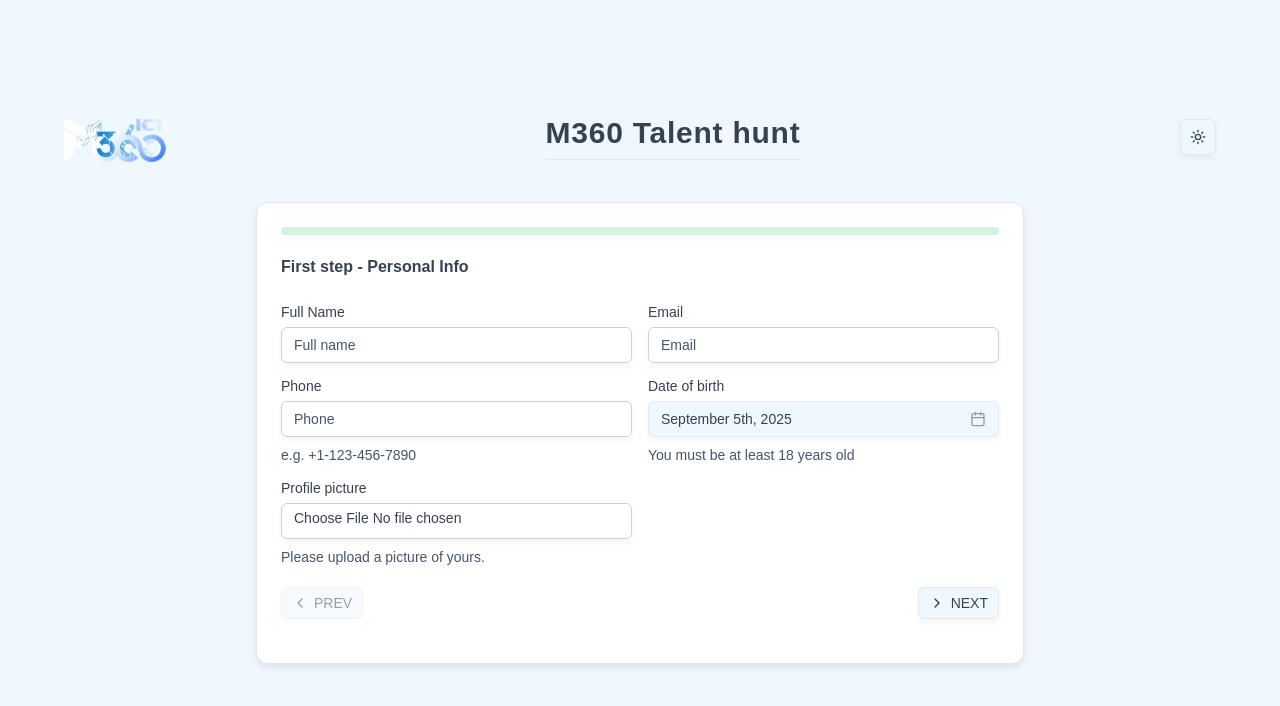
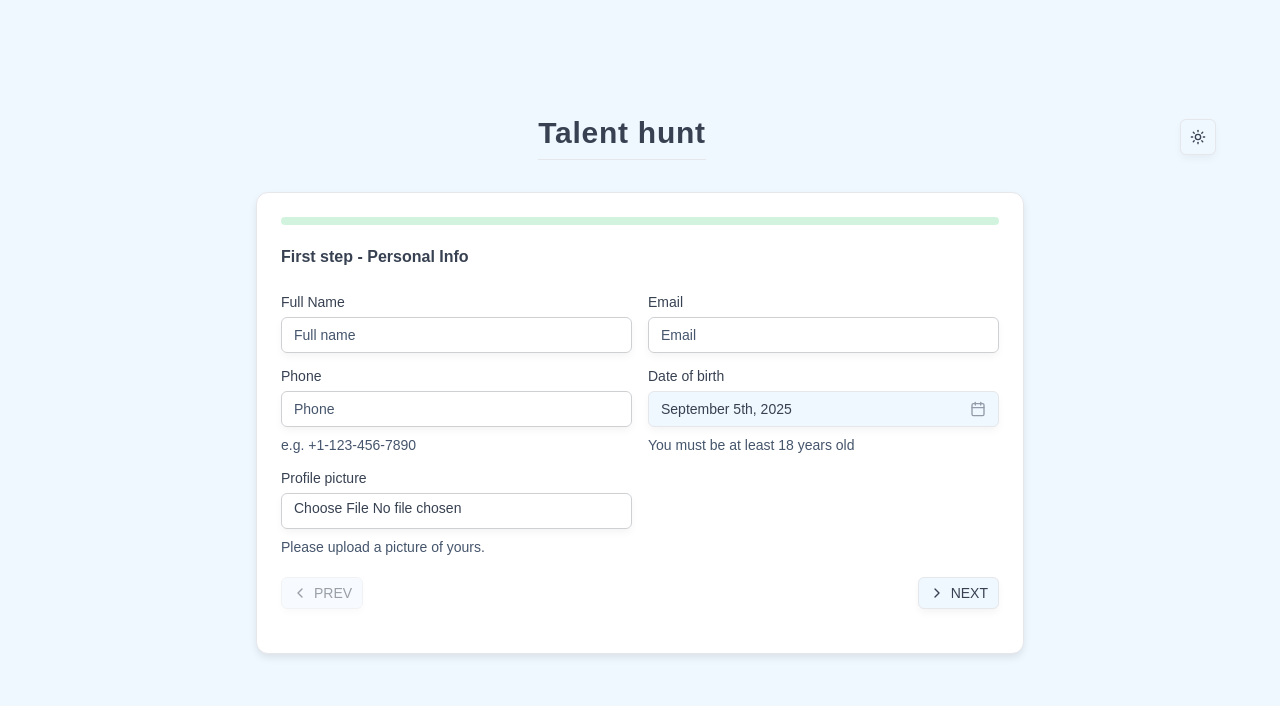
Before and after one commit to Seyam08/multi-step-form, a Next.js app: page / in a window 1280 px wide. Shown: the top 706 px of the page. Built offline with nearby package versions, Linux system fonts and the light colour scheme.

Commit message:
Fix - Removed company name and logo

```diff
--- a/app/layout.tsx
+++ b/app/layout.tsx
@@ -10,7 +10,7 @@ const geistSans = Geist({
 });
 
 export const metadata: Metadata = {
-  title: "Talent hunt - M360 ICT",
+  title: "Talent hunt",
   description:
     "Find extraordinary talents nationwide with our smart onboarding form.",
 };
--- a/app/page.tsx
+++ b/app/page.tsx
@@ -1,19 +1,15 @@
 import MultiStepForm from "@/components/Form/MultiStepForm";
 import { ModeToggle } from "@/components/ModeToggle";
-import logo from "@/public/m360ICT.webp";
-import Image from "next/image";
 
 export default function Home() {
   return (
     <div className="flex flex-col min-h-svh items-center justify-center p-4 md:p-8">
       {/* Title row start*/}
       <div className="w-full flex justify-between items-center px-2 md:px-8">
-        <div className="py-2">
-          <Image src={logo} alt="My Logo" />
-        </div>
+        <div className="py-2"></div>
         <div>
           <h2 className="basis-full scroll-m-20 border-b pb-2 text-xl md:text-3xl font-semibold tracking-wide first:mt-0">
-            M360 Talent hunt
+            Talent hunt
           </h2>
         </div>
         <div>
```
